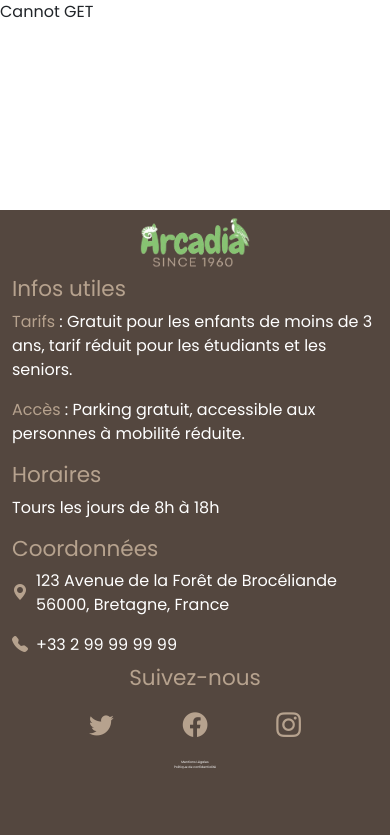
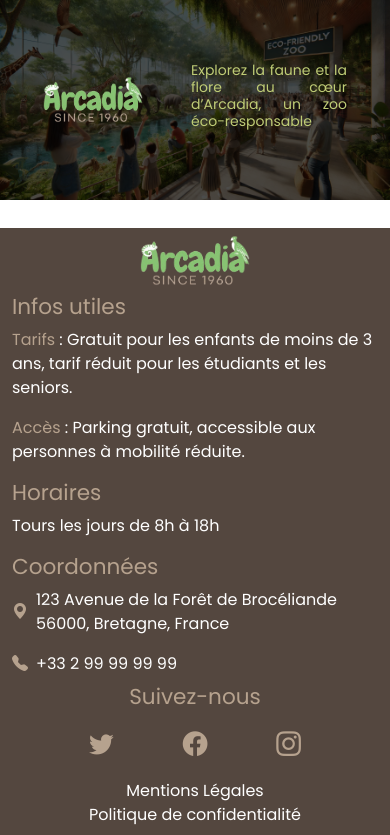
Before and after one commit to enzopcht/arcadia, a PHP site: page / in a window 390 px wide. Shown: the part 66-901 px from the top of the page. Before the commit the page ends 835 px from the top, so only its background shows below. Run offline with PHP 8.4, Linux system fonts and the light colour scheme; some libraries are stand-ins or nearby versions.

Commit message:
feat(homepage) : ajout du hero et responsive

```diff
--- /dev/null
+++ b/pages/home.php
@@ -0,0 +1,8 @@
+<div class="hero-scene">
+    <div class="">
+        <div class="hero-scene-content d-flex gap-5 justify-content-center align-items-center">
+            <img src="/assets/images/logo_arcadia.png"  alt="Logo d'Arcadia">
+            <h1 class="text-primary">Explorez la faune et la flore au cœur d’Arcadia, un zoo éco-responsable</h1>
+        </div>
+    </div>
+</div>
--- a/scss/main.scss
+++ b/scss/main.scss
@@ -8,6 +8,19 @@ html {
 main {
     margin-bottom: 635px;
 }
+.hero-scene-content {
+    height: 200px; /* Hauteur par défaut pour mobile */
+}
+
+@media (min-width: 991px) {
+    main {
+        margin-bottom: 305px;
+    }
+    .hero-scene-content {
+        height: 400px;
+    }
+}
+
 .footer {
     position: absolute;
     width: 100%;
@@ -18,7 +31,6 @@ main {
     .mentionsLiens {
         color: white;
         text-decoration: none;
-        font-size: 0.2em;
         &:hover {
             color: $dark;
         }
@@ -27,3 +39,36 @@ main {
         color: $dark;
     }
 }
+
+.hero-scene {
+    position: relative;
+    &::before{
+    content: "";
+    position: absolute;
+    top: 0;
+    left: 0;
+    filter: brightness(0.3);
+    background-image: url("../assets/images/main_hero.png");
+    background-size: cover;
+    background-position: center;
+    width: 100%;
+    height: 100%;
+    }
+    *{
+        position: relative;
+    }
+    .hero-scene-content {
+        @media (max-width:991px) {
+            img{
+                width: 100px;
+            }
+            h1{
+                font-size: 14px;
+            }
+        }
+        h1{
+            text-align: justify;
+            width: 40%;
+        }
+    }
+}
```
Also changed, not shown: assets/images/AI-creation.avif (added), scss/main.css, 2 other files.
